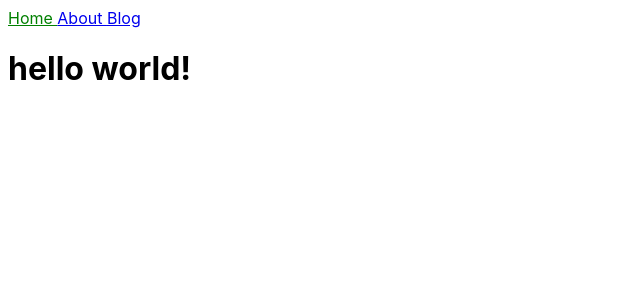
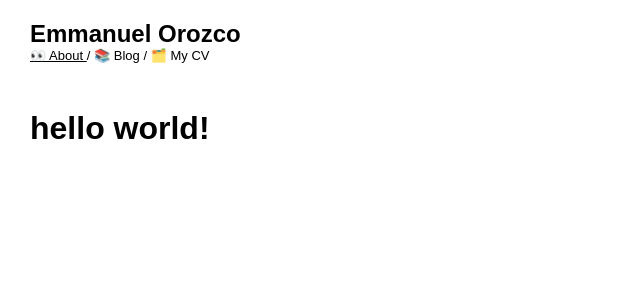
Before and after one commit to indie-rok/indie-rok.github.io, a Jekyll site: the page built from index.html, in a window 1280 px wide. Shown: the top 300 px of the page, without its empty margins (0-640 px from the left). Built offline with Jekyll 4.4.1, drawn with Linux system fonts in a browser that asks for light colours; some web fonts are replaced.

Commit message:
Added menu navigation

```diff
--- a/_includes/navigation.html
+++ b/_includes/navigation.html
@@ -1,7 +1,18 @@
 <nav>
-    {% for item in site.data.navigation %}
-      <a href="{{ item.link }}" {% if page.url == item.link %}class="current"{% endif %}>
-        {{ item.name }}
-      </a>
-    {% endfor %}
+    <a class="logo-link" href="/">
+      <h1>Emmanuel Orozco</h1>
+    </a>
+
+    <small>
+      {% for item in site.data.navigation %}
+        <a
+          href="{{ item.link }}"
+          class="info-link {% if page.url == item.link %}current{% endif %}"
+          {% if item.target_blank %} target="_blank" {% endif %}
+        >
+          {{ item.name }}
+        </a>
+        {% if forloop.last == false %} / {% endif %}
+      {% endfor %}
+    </small>
 </nav>
--- a/_layouts/default.html
+++ b/_layouts/default.html
@@ -8,7 +8,12 @@
     <link rel="shortcut icon" href="/assets/img/favicon.ico" type="image/x-icon">
   </head>
   <body>
-    {% include navigation.html %}
-    {{ content }}
+    <header id="top-container" role="navigation">
+      {% include navigation.html %}
+    </header>
+
+    <main id="main-container">
+      {{ content }}
+    </main>
   </body>
 </html>
--- a/_sass/base.scss
+++ b/_sass/base.scss
@@ -1,9 +1,61 @@
-$backgroundColor: #ffffff;
-$bodyColor: #000000;
-$bodyFont: -apple-system,BlinkMacSystemFont,"Segoe UI",Helvetica,Arial,sans-serif,"Apple Color Emoji","Segoe UI Emoji","Segoe UI Symbol";
+@import url(//spoqa.github.io/spoqa-han-sans/css/SpoqaHanSansNeo.css);
+
+* {
+  font-family: 'Spoqa Han Sans Neo', sans-serif;
+  margin: 0;
+  padding: 0;
+  word-break: keep-all;
+  font-feature-settings: normal;
+  text-rendering: optimizeLegibility;
+}
 
 body {
-  background: $backgroundColor;
-  color: $bodyColor;
-  font-family: $bodyFont;
+  margin: auto;
+  padding: 20px 30px 50px 30px;
 }
+
+a {
+  color: black;
+  text-decoration: none;
+  cursor: pointer;
+}
+
+#main-container {
+  margin-top: 90px;
+  margin-bottom: 50px;
+}
+
+#top-container {
+  position: fixed;
+  padding-bottom: 5px;
+  z-index: 999;
+}
+
+#top-container h1 {
+  font-size: 24px;
+  display: inline;
+  font-weight: 700;
+}
+
+#top-container small {
+  display: block;
+  font-size: 13px;
+  font-weight: 400;
+}
+
+#top-container .logo-link span {
+  font-size: 14px;
+  font-weight: 400;
+}
+
+#top-container .logo-link:hover,
+#top-container .logo-link:focus {
+  color: white;
+  text-shadow: 1px 1px 0 black, -1px 1px 0 black, -1px -1px 0 black, 1px -1px 0 black;
+}
+
+#top-container .info-link:hover,
+#top-container .info-link:focus {
+  color: white;
+  background-color: black;
+}
--- a/assets/css/main.scss
+++ b/assets/css/main.scss
@@ -4,5 +4,5 @@
 @import "base";
 
 .current {
-    color: green;
+    text-decoration: underline;
 }
```
Also changed, not shown: _data/navigation.yml (+6 -5 lines).
